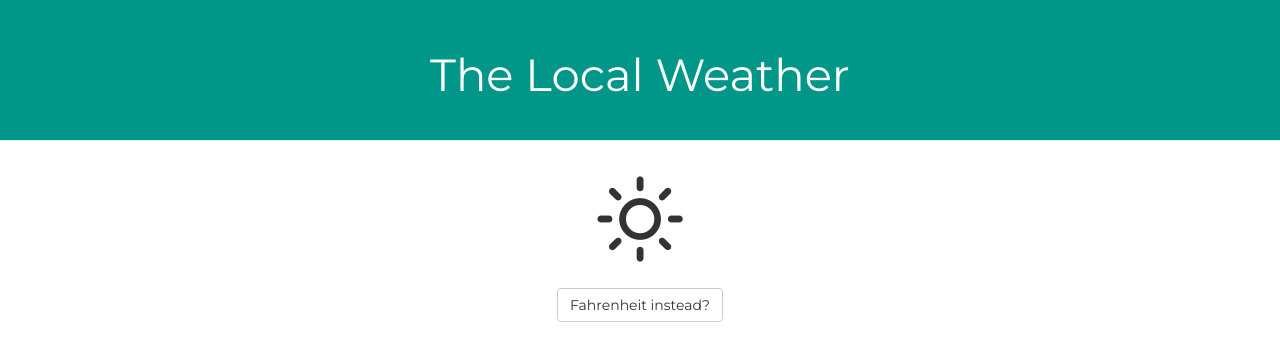
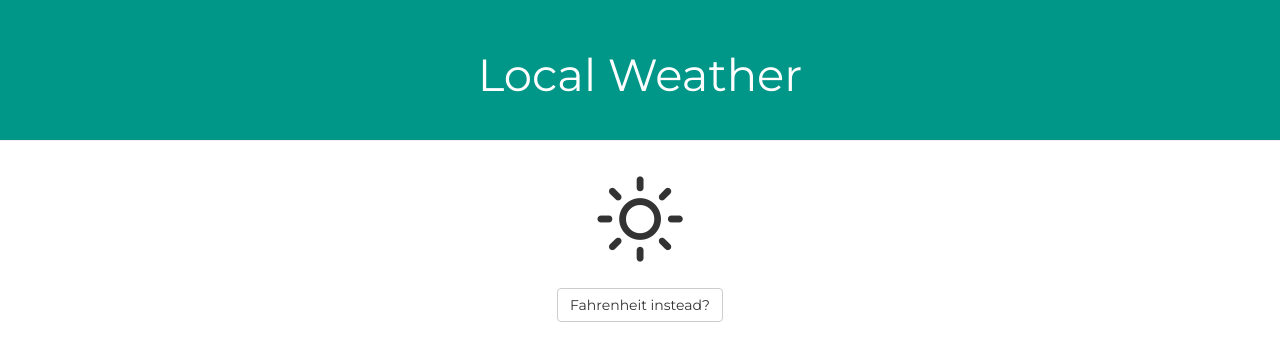
Before and after one commit to jammatpic/local-weather, a plain HTML site: page index.html in a window 1280 px wide. Drawn offline with nearby package versions, Linux system fonts and the light colour scheme.

Commit message:
Changed title

```diff
--- a/index.html
+++ b/index.html
@@ -1,5 +1,5 @@
 <head>
-    <title>The Local Weather</title>
+    <title>Local Weather</title>
     <meta name="viewport" content="initial-scale=1">
     <link href='https://fonts.googleapis.com/css?family=Montserrat:400,700' rel='stylesheet' type='text/css'>
 	<link rel="stylesheet" href="https://maxcdn.bootstrapcdn.com/bootstrap/3.3.6/css/bootstrap.min.css" integrity="sha384-1q8mTJOASx8j1Au+a5WDVnPi2lkFfwwEAa8hDDdjZlpLegxhjVME1fgjWPGmkzs7" crossorigin="anonymous">
@@ -12,7 +12,7 @@
 <body>
     <div class="container-fluid">
         <header class = "page-header text-center">
-            <h1 class = "big-heading">The Local Weather</h1>
+            <h1 class = "big-heading">Local Weather</h1>
         </header>
         <section class ="container">
             <div class = "row">
```
